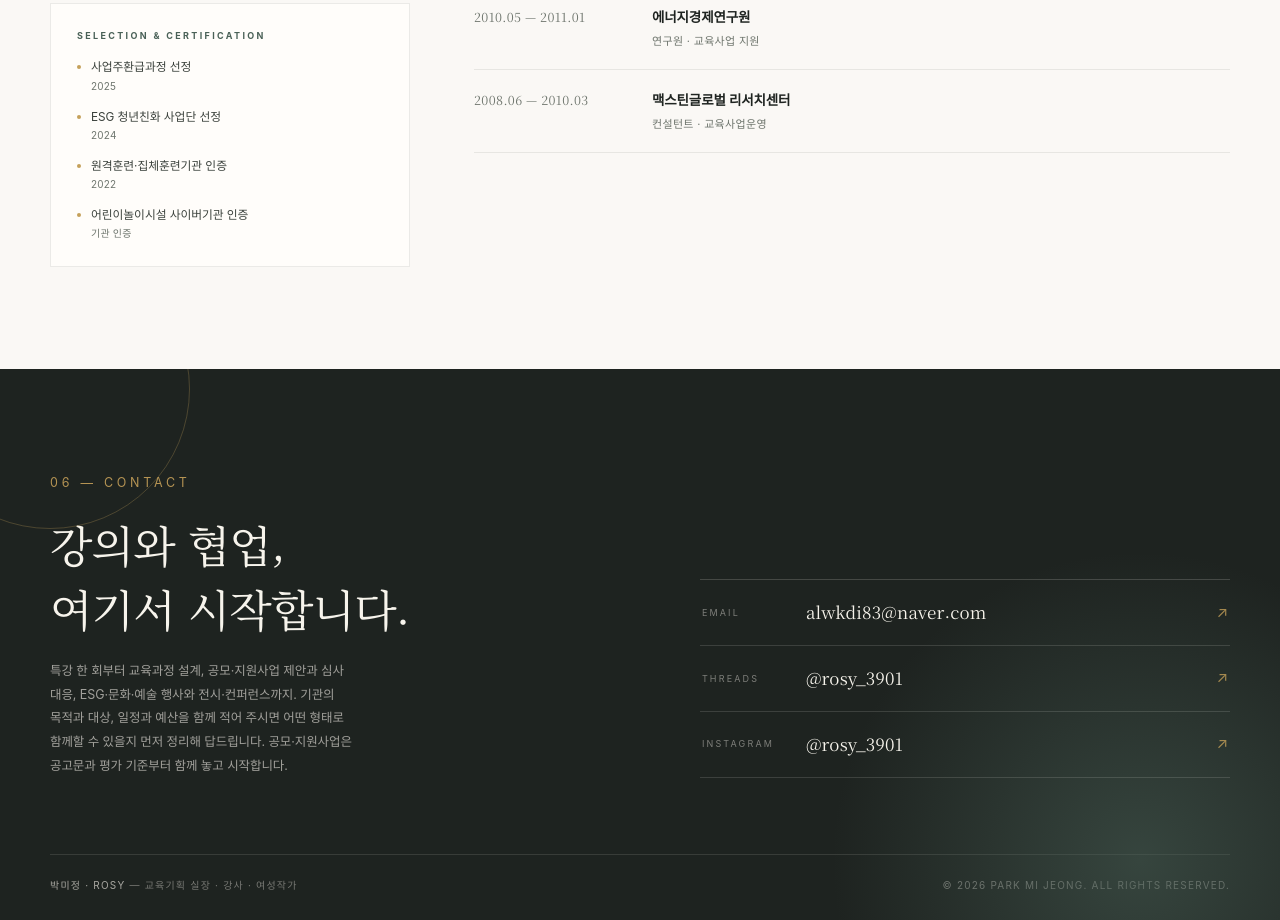
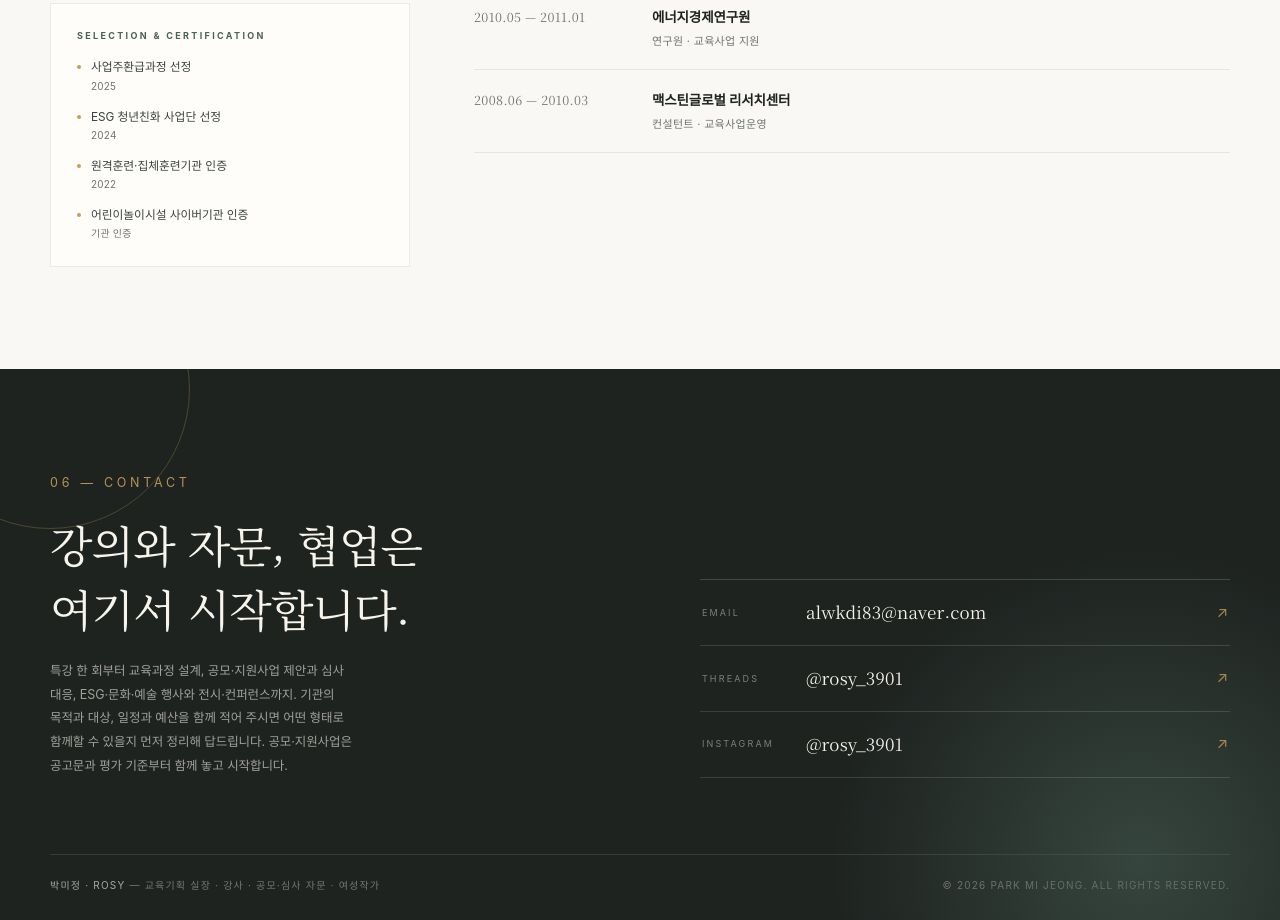
Before and after one commit to mjpark3901-sketch/mjpark3901-sketch.github.io, a plain HTML site: page index.html in a window 1280 px wide. Shown: the part 7200-8120 px from the top of the page. Drawn offline with Linux system fonts and the light colour scheme; a web font is replaced by a local one.

Commit message:
상단·푸터 표기에 공모·심사 자문 일관 반영, 문의 섹션 제목 정리

```diff
--- a/index.html
+++ b/index.html
@@ -876,7 +876,7 @@
       <div class="contact-grid">
         <div data-rv>
           <p class="sec-kicker">06 — Contact</p>
-          <h2>강의와 협업,<br>여기서 시작합니다.</h2>
+          <h2>강의와 자문, 협업은<br>여기서 시작합니다.</h2>
           <p>특강 한 회부터 교육과정 설계, 공모·지원사업 제안과 심사 대응, ESG·문화·예술 행사와 전시·컨퍼런스까지. 기관의 목적과 대상, 일정과 예산을 함께 적어 주시면 어떤 형태로 함께할 수 있을지 먼저 정리해 답드립니다. 공모·지원사업은 공고문과 평가 기준부터 함께 놓고 시작합니다.</p>
         </div>
         <div class="contact-links" data-rv style="--d:.1s">
@@ -898,7 +898,7 @@
         </div>
       </div>
       <div class="foot">
-        <span><b>박미정 · Rosy</b> — 교육기획 실장 · 강사 · 여성작가</span>
+        <span><b>박미정 · Rosy</b> — 교육기획 실장 · 강사 · 공모·심사 자문 · 여성작가</span>
         <span>© <span id="year">2026</span> Park Mi Jeong. All rights reserved.</span>
       </div>
     </div>
```
